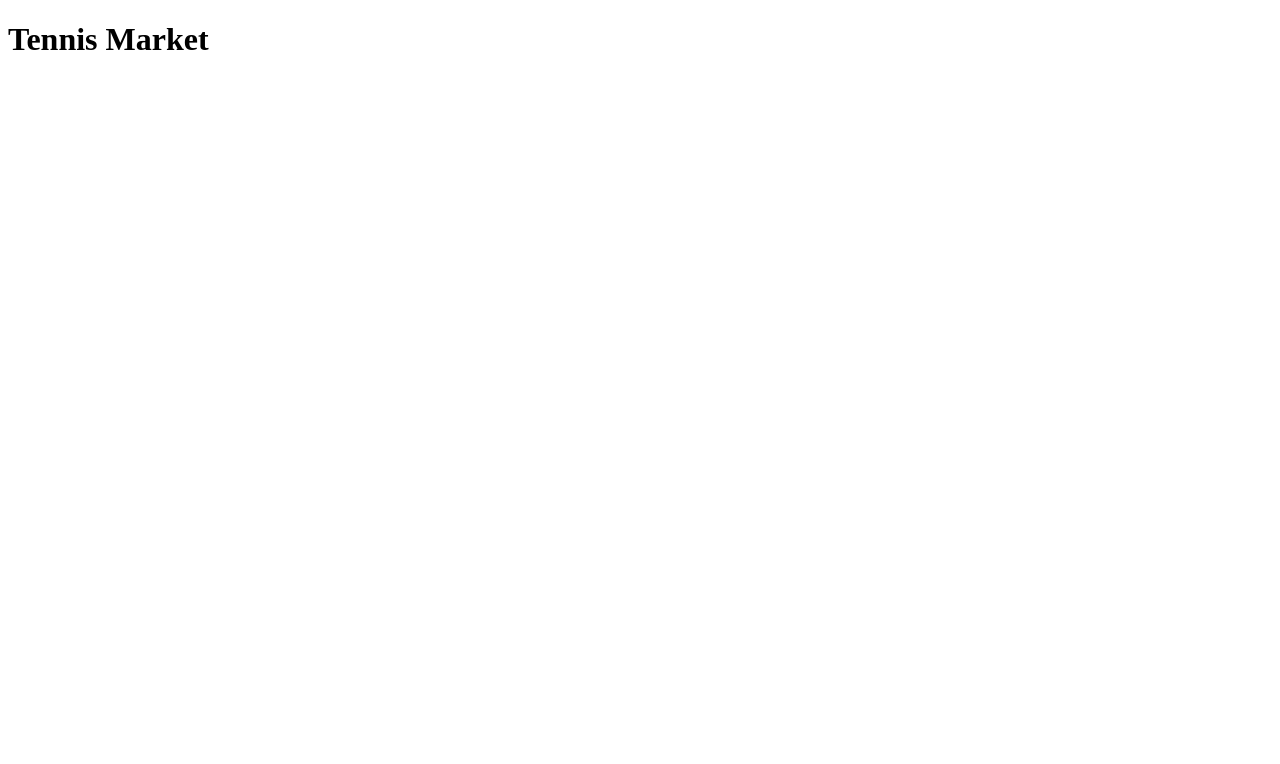
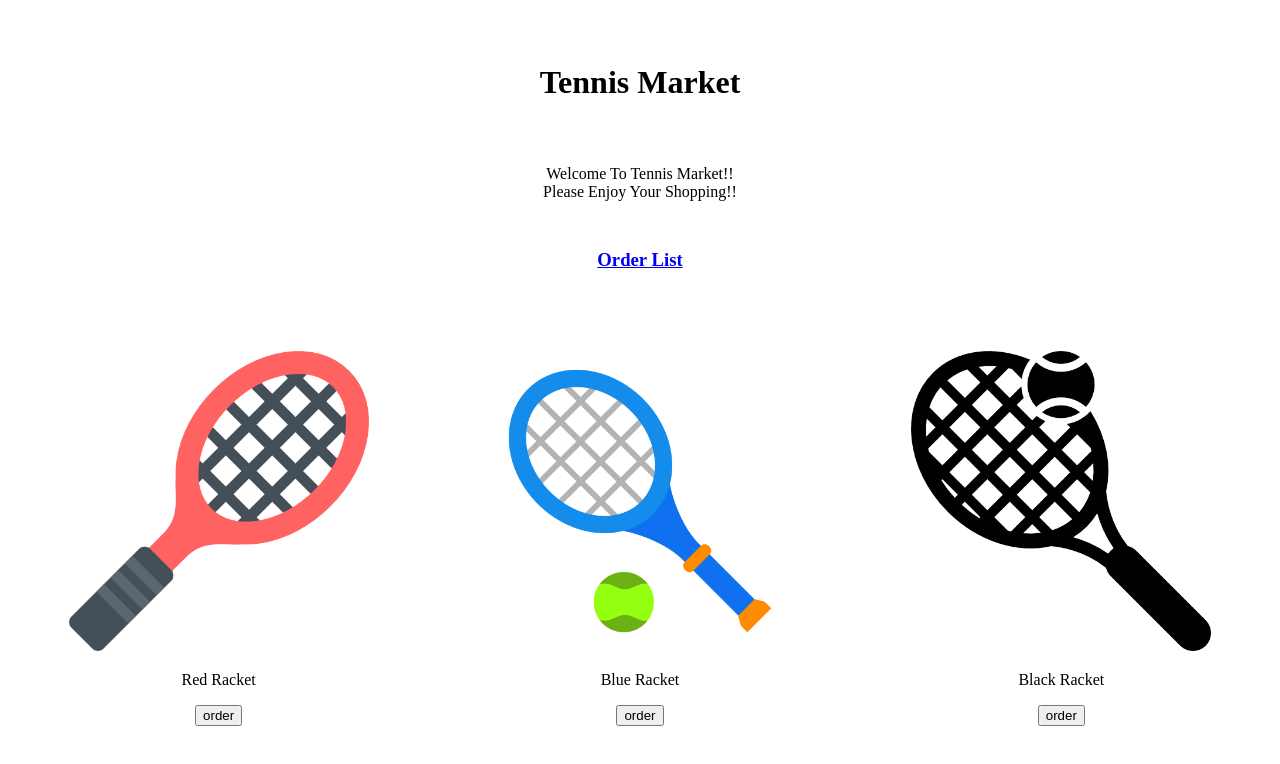
Before and after one commit to supremgy/supremgy.github.io, a plain HTML site: page tennisMall/main.html in a window 1280 px wide. Drawn offline with Linux system fonts and the light colour scheme.

Commit message:
tennis market page update

```diff
--- a/tennisMall/main.html
+++ b/tennisMall/main.html
@@ -5,10 +5,49 @@
     <meta http-equiv="X-UA-Compatible" content="IE=edge" />
     <meta name="viewport" content="width=device-width, initial-scale=1.0" />
     <title>Tennis Market</title>
+    <style>
+      .intro {
+        text-align: center;
+      }
+      .products {
+        margin-top: 5rem;
+        display: flex;
+        justify-content: space-around;
+        text-align: center;
+      }
+      img {
+        width: 300px;
+      }
+    </style>
   </head>
   <body>
-    <div>
-      <h1>Tennis Market</h1>
+    <div class="intro">
+      <h1 style="margin: 2em">Tennis Market</h1>
+      <p style="margin: 3em">
+        Welcome To Tennis Market!! <br />
+        Please Enjoy Your Shopping!!
+      </p>
+      <h3>
+        <a href="./orderList.html">Order List</a>
+      </h3>
+    </div>
+
+    <div class="products">
+      <div>
+        <img src="./img/redRacket.png" alt="" />
+        <p>Red Racket</p>
+        <input type="button" value="order" onclick='alert("order success!")' />
+      </div>
+      <div>
+        <img src="./img/blueRacket.png" alt="" />
+        <p>Blue Racket</p>
+        <input type="button" value="order" onclick='alert("order success!")' />
+      </div>
+      <div>
+        <img src="./img/blackRacket.png" alt="" />
+        <p>Black Racket</p>
+        <input type="button" value="order" onclick='alert("order success!")' />
+      </div>
     </div>
   </body>
 </html>
```
Also changed, not shown: index.html (+1 -1 lines), tennisMall/orderList.html (added, +12 -0 lines), tennisMall/img/blackRacket.png (added), tennisMall/img/blueRacket.png (added), tennisMall/img/redRacket.png (added).
